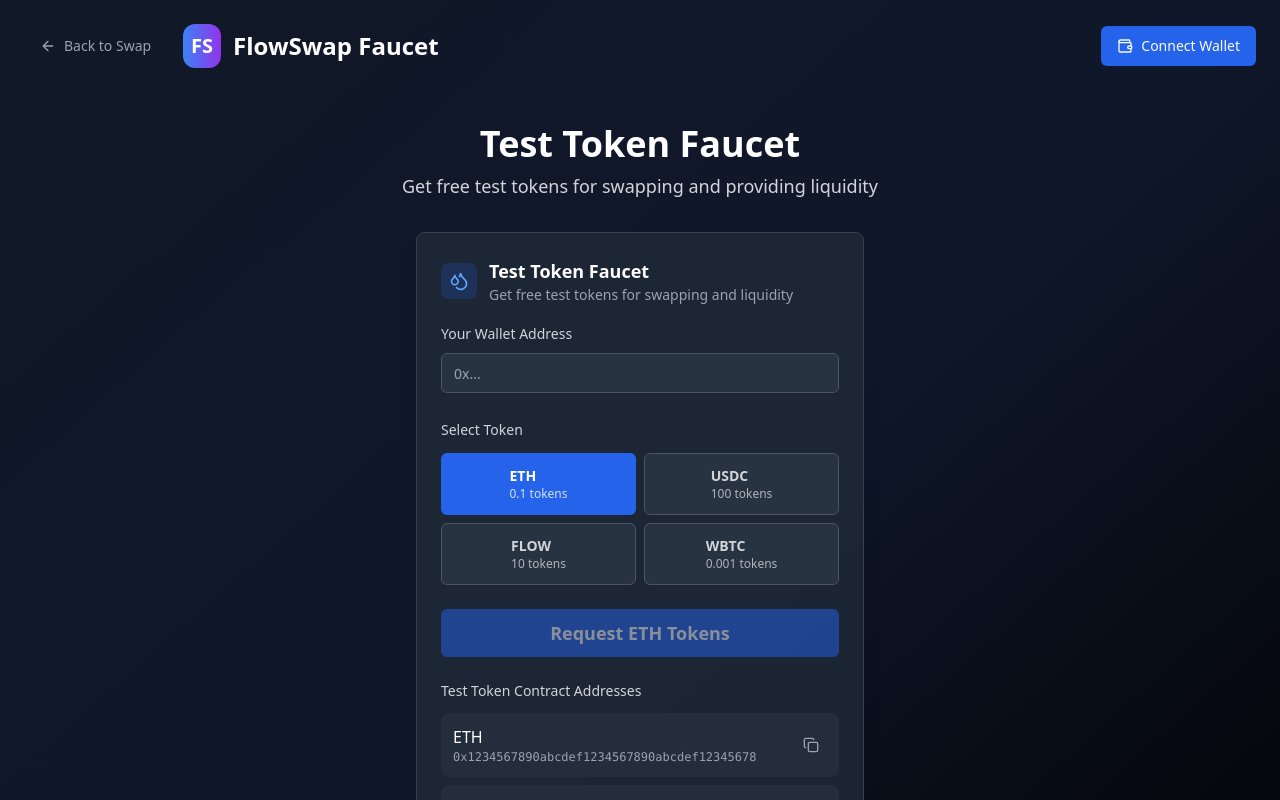
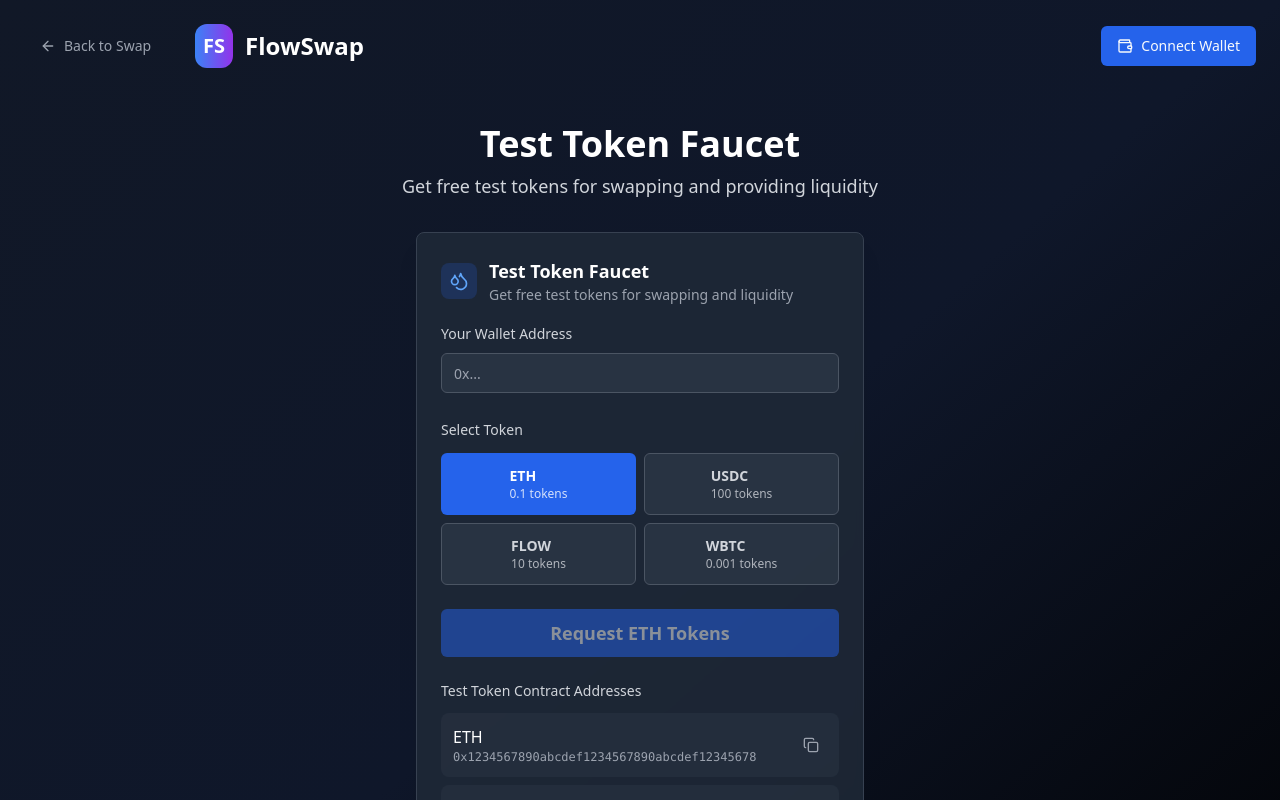
Before and after one commit to ify1233/flow-state-swapper, a React (Vite) app: page /faucet in a window 1280 px wide. Shown: the top 800 px of the page. Built offline with nearby package versions, Linux system fonts and the light colour scheme.

Commit message:
Refactor: Use same header for faucet page
Use the same header component on the faucet page as the main swap page.

```diff
--- a/src/pages/Faucet.tsx
+++ b/src/pages/Faucet.tsx
@@ -17,20 +17,18 @@ const Faucet = () => {
     <div className="min-h-screen bg-gradient-to-br from-gray-900 via-slate-900 to-black">
       {/* Header */}
       <div className="flex justify-between items-center p-6">
-        <div className="flex items-center gap-4">
+        <div className="flex items-center gap-3">
           <Link to="/">
-            <Button variant="ghost" className="text-gray-400 hover:text-white">
+            <Button variant="ghost" className="text-gray-400 hover:text-white mr-4">
               <ArrowLeft size={20} />
               Back to Swap
             </Button>
           </Link>
-          <div className="flex items-center gap-3">
-            {/* FlowSwap Logo */}
-            <div className="bg-gradient-to-r from-blue-500 to-purple-600 p-2 rounded-xl">
-              <div className="text-white font-bold text-xl">FS</div>
-            </div>
-            <h1 className="text-2xl font-bold text-white">FlowSwap Faucet</h1>
+          {/* FlowSwap Logo */}
+          <div className="bg-gradient-to-r from-blue-500 to-purple-600 p-2 rounded-xl">
+            <div className="text-white font-bold text-xl">FS</div>
           </div>
+          <h1 className="text-2xl font-bold text-white">FlowSwap</h1>
         </div>
 
         {/* Connect Wallet Button */}
```
